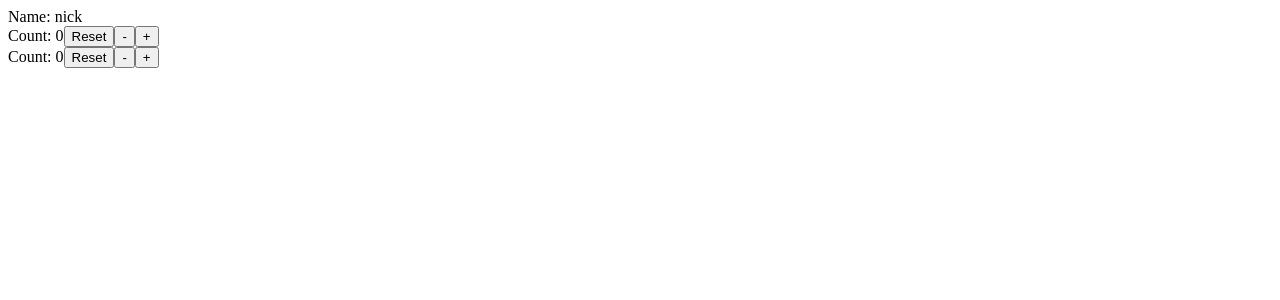
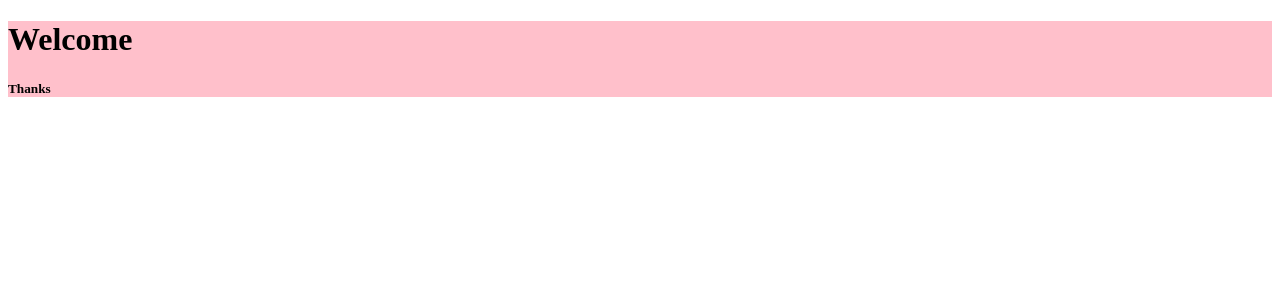
Before and after one commit to nickkies/react-rebase, a React (Create React App) app in the folder doc-practice/: page / in a window 1280 px wide. Shown: the top 300 px of the page. Built offline with nearby package versions, Linux system fonts and the light colour scheme.

Commit message:
Composition

```diff
--- a/doc-practice/src/App.js
+++ b/doc-practice/src/App.js
@@ -1,5 +1,6 @@
-import Reducer from './components/8-Hooks/Reducer';
-import State from './components/8-Hooks/State';
+import WelcomeDialog from './components/9-Composition/WelcomeDialog';
+// import Reducer from './components/8-Hooks/Reducer';
+// import State from './components/8-Hooks/State';
 // import ControlledComponent from './components/7-Form/ControlledComponent';
 // import UncontrolledComponent from './components/7-Form/UncontrolledComponent';
 // import List from './components/6-List/List';
@@ -14,8 +15,9 @@
 function App() {
   return (
     <>
-      <Reducer />
-      <State />
+      <WelcomeDialog />
+      {/* <Reducer />
+      <State /> */}
       {/* <UncontrolledComponent />
       <ControlledComponent /> */}
       {/* <List /> */}
--- /dev/null
+++ b/doc-practice/src/components/9-Composition/CustomDialog.jsx
@@ -0,0 +1,11 @@
+import React from 'react';
+import Dialog from './Dialog';
+
+export default function CustomDialog(props) {
+  return (
+    <Dialog>
+      <h1>{props.title}</h1>
+      <h5>{props.description}</h5>
+    </Dialog>
+  );
+}
--- /dev/null
+++ b/doc-practice/src/components/9-Composition/Dialog.jsx
@@ -0,0 +1,5 @@
+import React from 'react';
+
+export default function Dialog(props) {
+  return <div style={{ backgroundColor: 'pink' }}>{props.children}</div>;
+}
--- /dev/null
+++ b/doc-practice/src/components/9-Composition/WelcomeDialog.jsx
@@ -0,0 +1,13 @@
+import React from 'react';
+import CustomDialog from './CustomDialog';
+// import Dialog from './Dialog';
+
+export default function WelcomeDialog() {
+  return (
+    // <Dialog>
+    //   <h1>Welcome</h1>
+    //   <h5>Thank u</h5>
+    // </Dialog>
+    <CustomDialog title={'Welcome'} description={'Thanks'} />
+  );
+}
```
